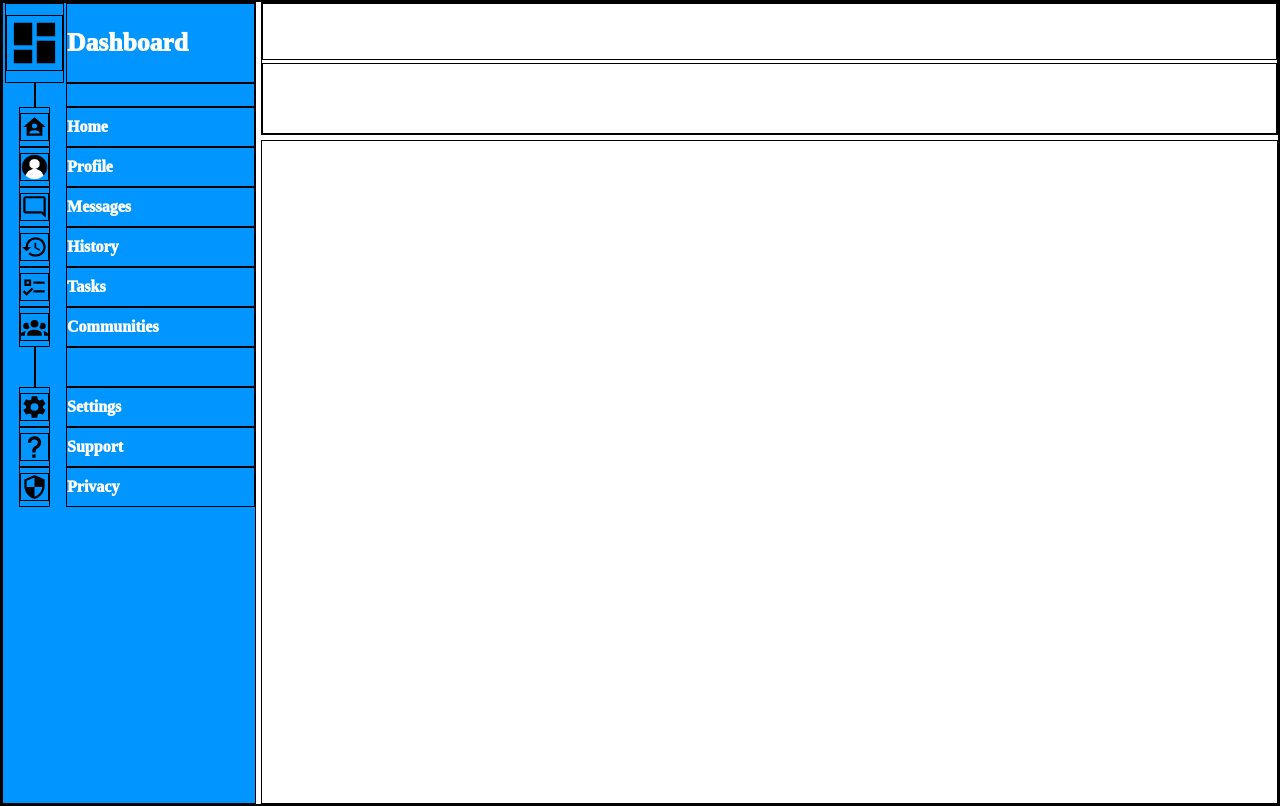
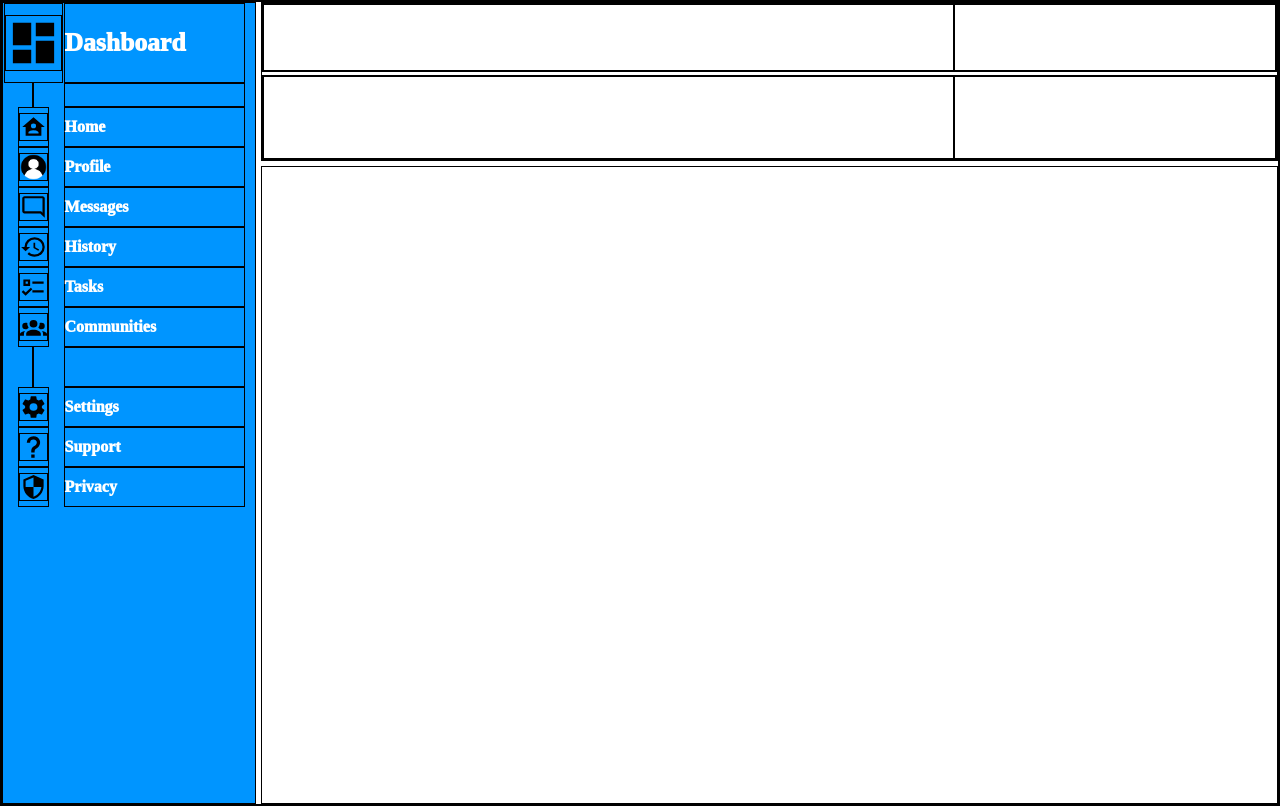
Before and after one commit to MathoVerse100/odin-admin-dashboard, a plain HTML site: page index.html in a window 1280 px wide. Drawn offline with Linux system fonts and the light colour scheme.

Commit message:
Added flex structure of .search and .about in .header

```diff
--- a/index.html
+++ b/index.html
@@ -55,9 +55,15 @@
       </div>
 
       <div class="header">
-        <div class="search"></div>
+        <div class="search">
+            <div class="flex-content"></div>
+            <div class="flex-content"></div>
+        </div>
 
-        <div class="about"></div>
+        <div class="about">
+            <div class="flex-content"></div>
+            <div class="flex-content"></div>
+        </div>
       </div>
 
       <div class="article"></div>
--- a/style.css
+++ b/style.css
@@ -7,7 +7,7 @@
 body {
     display: grid;
     grid-template-columns: 1fr 4fr;
-    grid-template-rows: 1fr 5fr;
+    grid-template-rows: 1fr 4fr;
     grid-template-areas:
         'sidebar header'
         'sidebar article';
@@ -23,6 +23,8 @@ body {
     display: grid;
     grid-template-columns: 1fr 3fr;
     grid-template-rows: 10% 3% repeat(10, 5%);
+
+    padding-right: 10px;
   }
 
   .sidebar img {
@@ -62,6 +64,12 @@ body {
     gap: 2%;
 }
 
+.header > div {
+    display: flex;
+    flex-direction: row;
+    justify-content: stretch;
+}
+
 .search {
     flex: 1;
 }
@@ -70,6 +78,14 @@ body {
     flex: 1.25;
 }
 
+.flex-content:first-child {
+    flex: 2;
+}
+
+.flex-content:last-child {
+    width: 320px;
+}
+
 .content {
     grid-area: article;
 }
```
